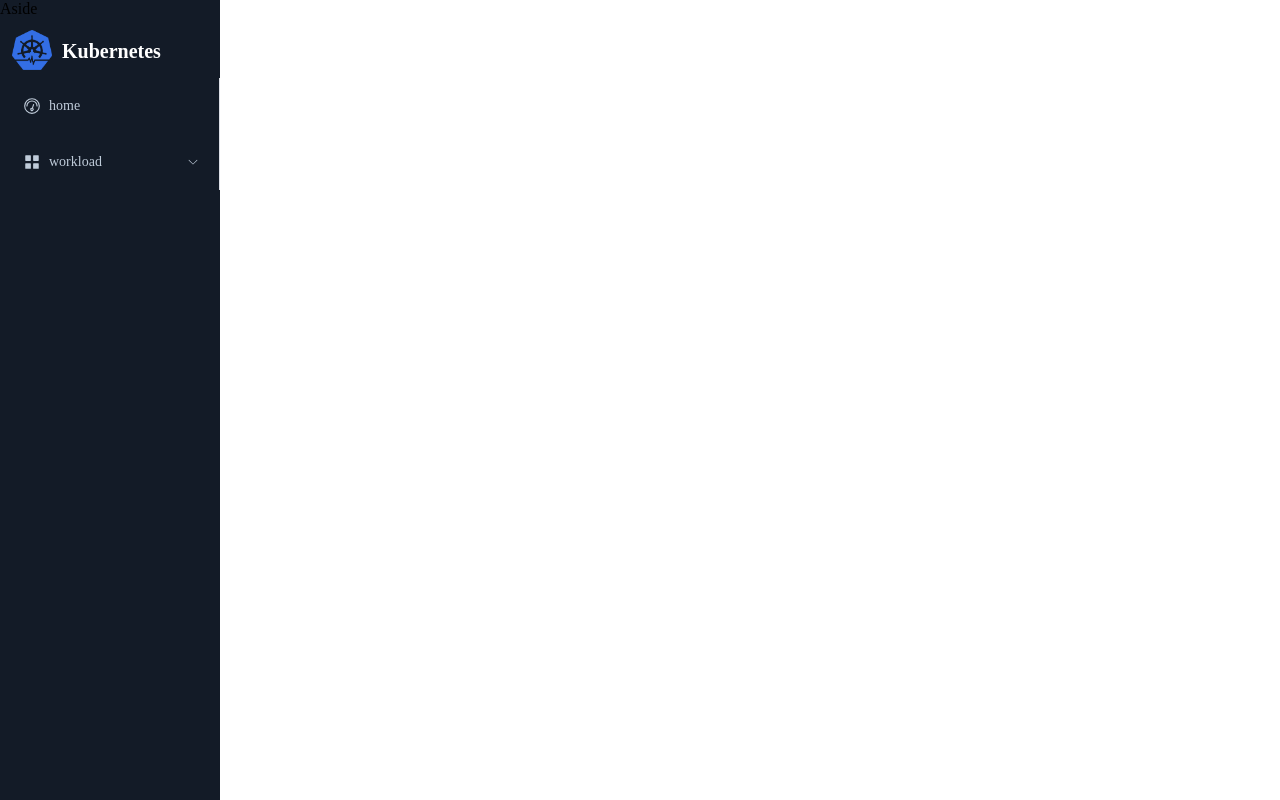
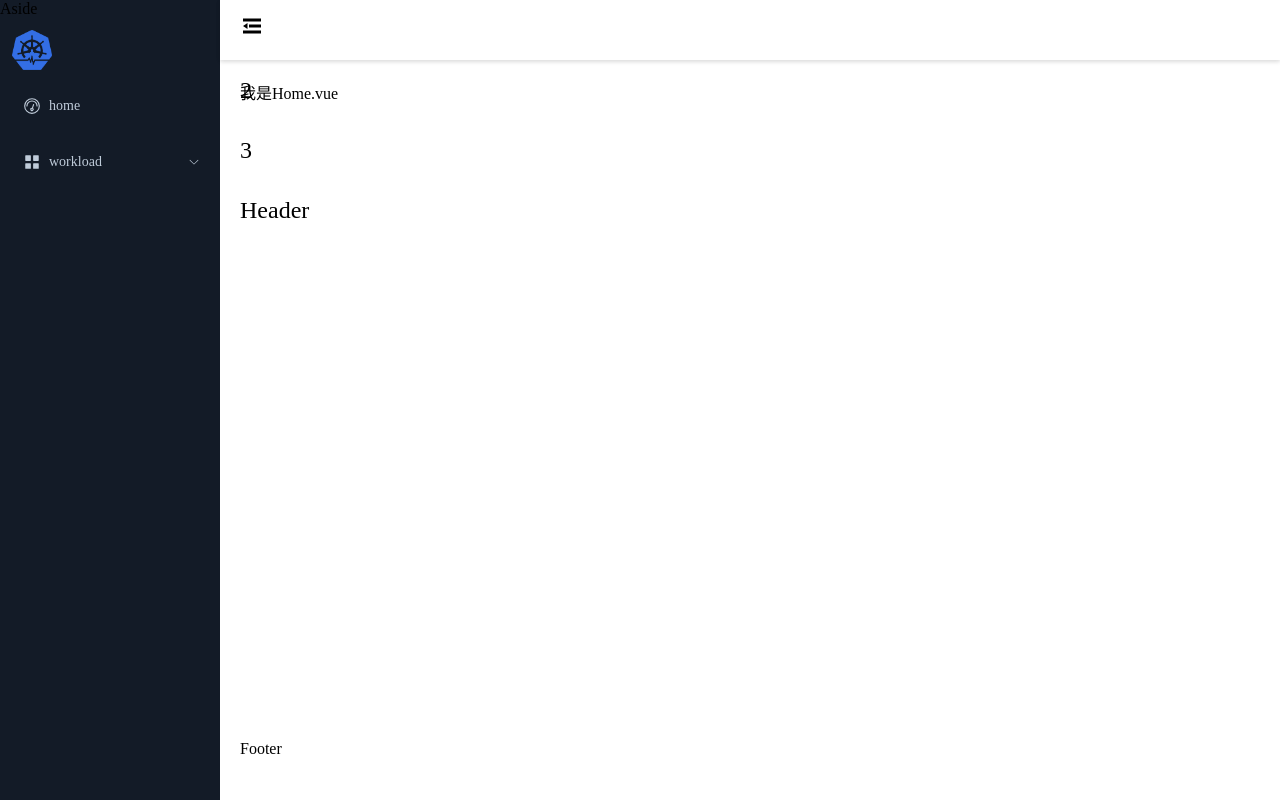
Before and after one commit to sz9751210/go-gin-k8s, a Vue app in the folder fe/: page /home in a window 1280 px wide. Built offline with nearby package versions, Linux system fonts and the light colour scheme.

Commit message:
add collapse button

```diff
--- a/fe/src/layout/Layout.vue
+++ b/fe/src/layout/Layout.vue
@@ -9,7 +9,9 @@
           <div class="aside-logo">
             <el-image class="logo-image" :src="logo" />
             <span :class="[isCollapse ? 'is-collapse' : '']">
-              <span class="logo-name">Kubernetes</span>
+              <transition name="fade" @after-enter="showText = true">
+                <span class="logo-name" v-if="showText">Kubernetes</span>
+              </transition>
             </span>
           </div>
         </el-affix>
@@ -41,6 +43,7 @@
               </template>
             </el-menu-item>
             <!-- 第二種情況，children 大於一個子菜單  -->
+             <!-- 注意 el-menu-item 在折疊後，title 的部分會自動消失，但 el-sub-menu 不會，需要自己控制，因此在 template title 裏面，要將 menu.name 的部分做邏輯判斷 -->
             <el-sub-menu
               class="aside-submenu"
               v-else-if="menu.children && menu.children.length > 1"
@@ -51,9 +54,9 @@
                 <el-icon>
                   <component :is="menu.icon" />
                 </el-icon>
-                <span :class="[isCollapse ? 'is-collapse' : '']">{{
-                  menu.name
-                }}</span>
+                <span :class="[isCollapse ? 'is-collapse' : '']">
+                  {{ menu.name }}
+                </span>
               </template>
               <!-- 處理子菜單 -->
               <el-menu-item
@@ -70,13 +73,30 @@
           </div>
         </el-menu>
       </el-aside>
-    </el-container>
 
-    <!-- <el-container>
-        <el-header>Header</el-header>
+      <el-container>
+        <el-header class="header">
+          <el-row :gutter="20">
+            <!-- 折疊按鈕 -->
+            <el-col>
+              <div class="header-collapse" @click="onCollapse">
+                <el-icon>
+                  <!-- isCollapse為true，表示關閉，icon顯示為展開 -->
+                  <component :is="isCollapse ? 'expand' : 'fold'" />
+                </el-icon>
+              </div>
+            </el-col>
+            <!-- 麵包屑 -->
+            <el-col>2</el-col>
+            <!-- 用戶訊息 -->
+            <el-col>3</el-col>
+          </el-row>
+          Header
+        </el-header>
         <el-main><router-view></router-view></el-main>
         <el-footer>Footer</el-footer>
-    </el-container> -->
+      </el-container>
+    </el-container>
   </div>
 </template>
 
@@ -89,8 +109,30 @@ export default {
       logo: require("@/assets/k8s-metrics.png"),
       asideWidth: "220px",
       isCollapse: false,
+      showText: false,
       routers: [],
     };
+  },
+  methods: {
+    onCollapse() {
+      // 當前狀態是折疊的，點擊後展開
+      // 如果是折疊狀態，就要執行展開的動作
+      if (this.isCollapse) {
+        // 展開後寬度調整為220px
+        this.asideWidth = "220px";
+        // 將狀態改為false，代表狀態是展開
+        this.isCollapse = false;
+        // 等待過渡結束後顯示文本
+        setTimeout(() => {
+          this.showText = true;
+        }, 300); // 500 毫秒是 transition 時間
+      } else {
+        // 當前狀態是展開的，點擊後折疊
+        this.asideWidth = "64px";
+        this.isCollapse = true;
+        this.showText = false;
+      }
+    },
   },
   beforeMount() {
     this.routers = useRouter().options.routes;
@@ -123,6 +165,12 @@ export default {
 .is-collapse {
   display: none;
 }
+.fade-enter-active, .fade-leave-active {
+  transition: opacity 0.5s;
+}
+.fade-enter, .fade-leave-to /* .fade-leave-active in <2.1.8 */ {
+  opacity: 0;
+}
 /* 菜單欄滾軸不顯示 */
 .aside::-webkit-scrollbar {
   display: none;
@@ -130,10 +178,10 @@ export default {
 .aside-affix {
   border-bottom-width: 0;
 }
-/* 右邊邊匡寬度 */
-/* .aside-menu{
+/* 右邊邊框寬度 */
+.aside-menu {
   border-right-width: 0;
-} */
+}
 
 /* 菜单栏的位置以及颜色 */
 /* 內邊距左邊的距離 */
@@ -148,7 +196,7 @@ export default {
   background-color: #142c4e;
 }
 
-.aside-submenu{
+.aside-submenu {
   padding-left: 0px !important;
 }
 
@@ -161,4 +209,15 @@ export default {
 .aside-menu-childitem:hover {
   background-color: #142c4e;
 }
+
+/* header */
+.header {
+  z-index: 1200;
+  line-height: 60px;
+  font-size: 24px;
+  box-shadow: 0 2px 4px rgba(0, 0, 0, 0.12), 0 0 6px rgba(0, 0, 0, 0.04);
+}
+.header-collapse {
+  cursor: pointer;
+}
 </style>
```
